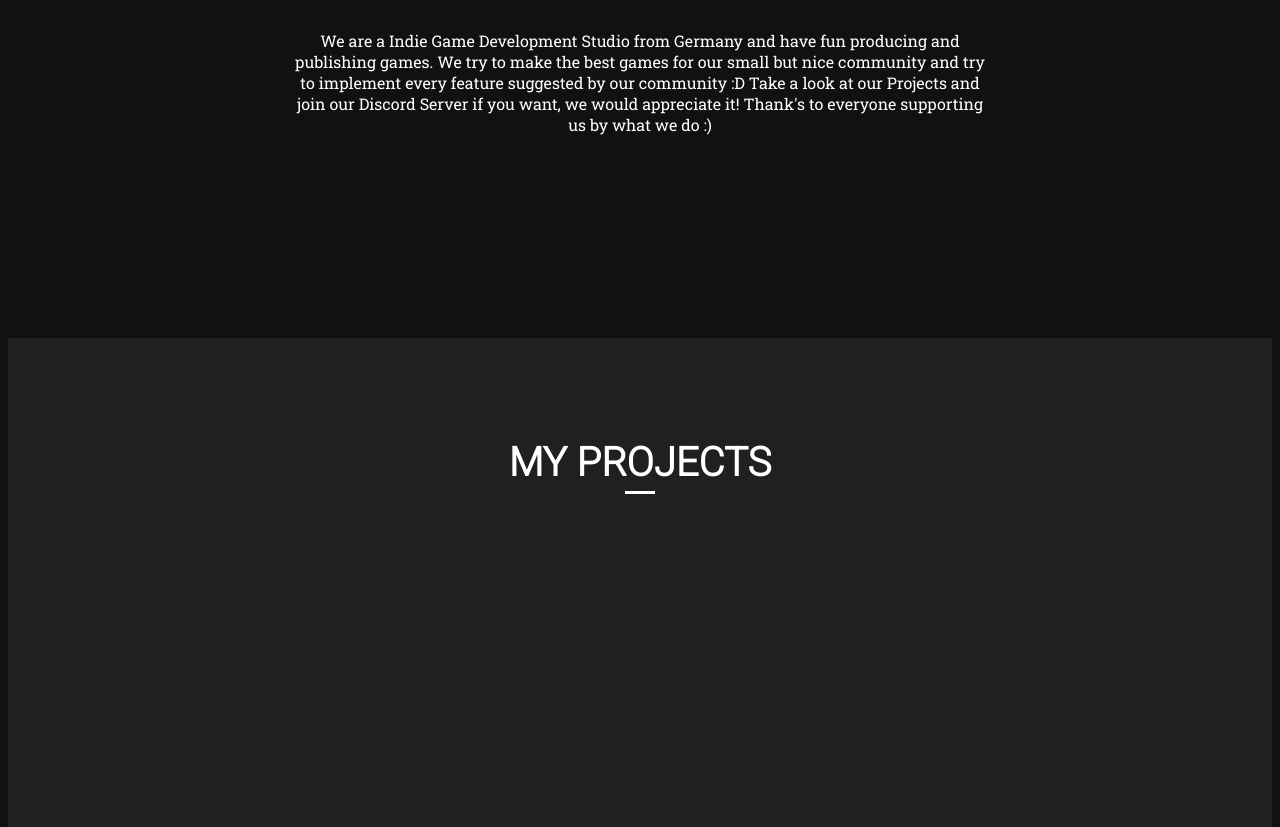
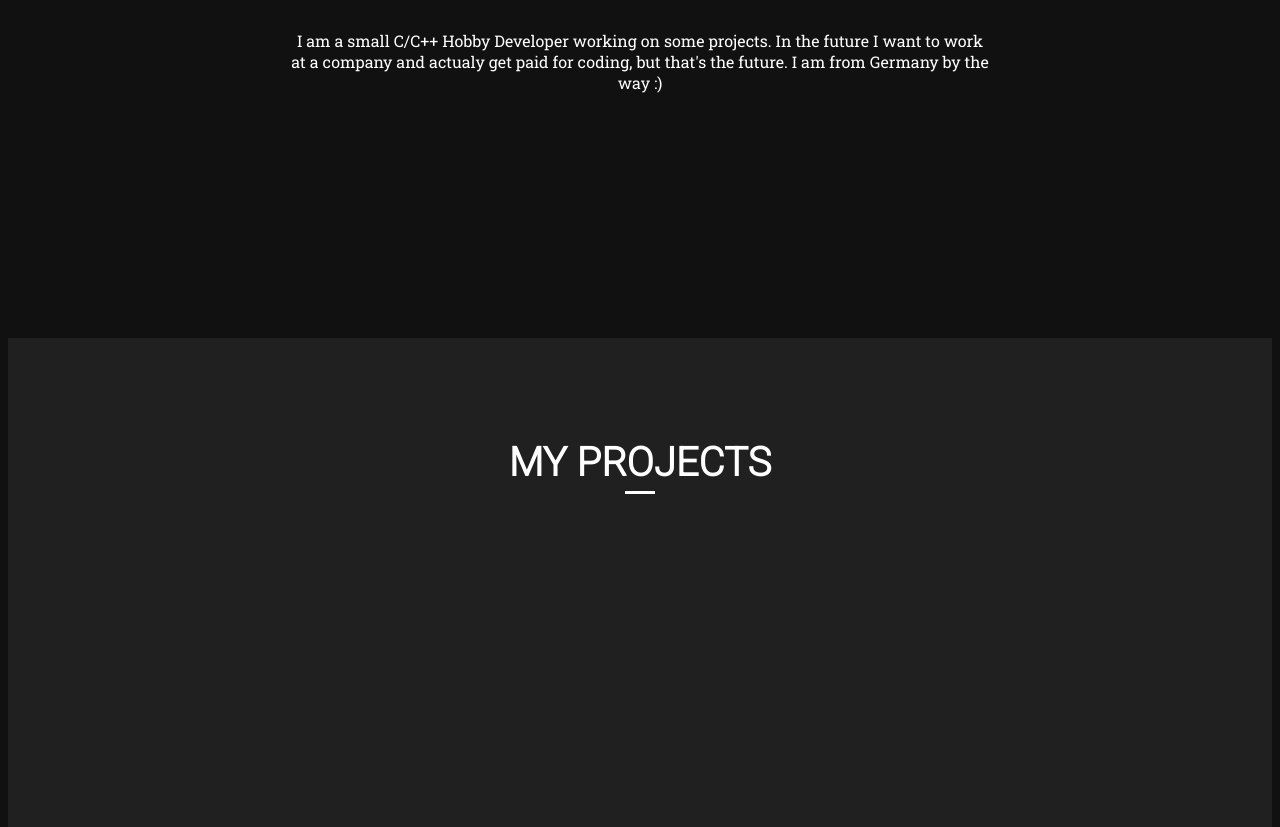
Before and after one commit to Mad-Mushroom/mad-mushroom.github.io, a plain HTML site: page index.html in a window 1280 px wide. Shown: the part 1350-2177 px from the top of the page. Drawn offline with Linux system fonts and the light colour scheme.

Commit message:
Changed About Text

```diff
--- a/index.html
+++ b/index.html
@@ -50,7 +50,7 @@
 			<hr>
 			<a href="https://github.com/Mad-Mushroom"><img src="img/madmushroom.png" alt="My Profile Picture"></a>
 			<h4>MadMushroom</h4>
-			<p>We are a Indie Game Development Studio from Germany and have fun producing and publishing games. We try to make the best games for our small but nice community and try to implement every feature suggested by our community :D Take a look at our Projects and join our Discord Server if you want, we would appreciate it! Thank's to everyone supporting us by what we do :)</p>
+			<p>I am a small C/C++ Hobby Developer working on some projects. In the future I want to work at a company and actualy get paid for coding, but that's the future. I am from Germany by the way :)</p>
 		</section>
 
 		<section id="projects">
```
